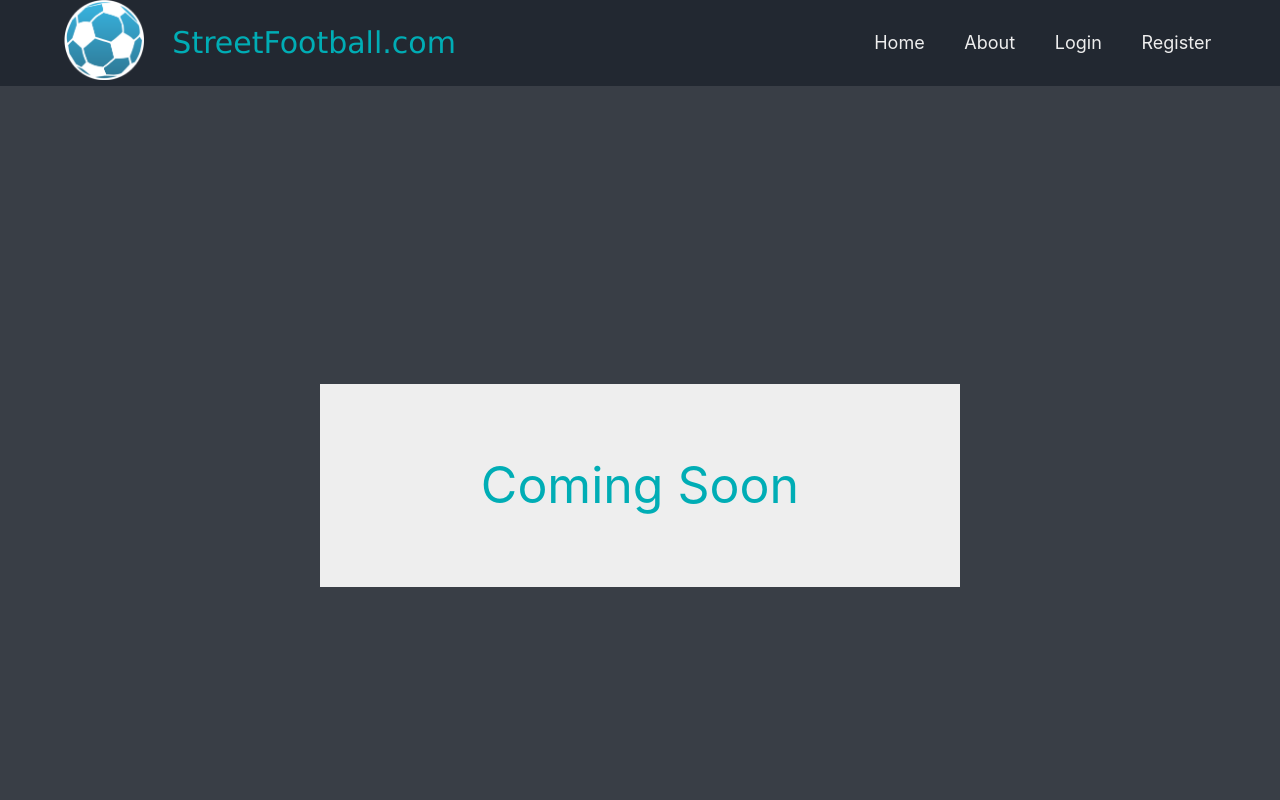
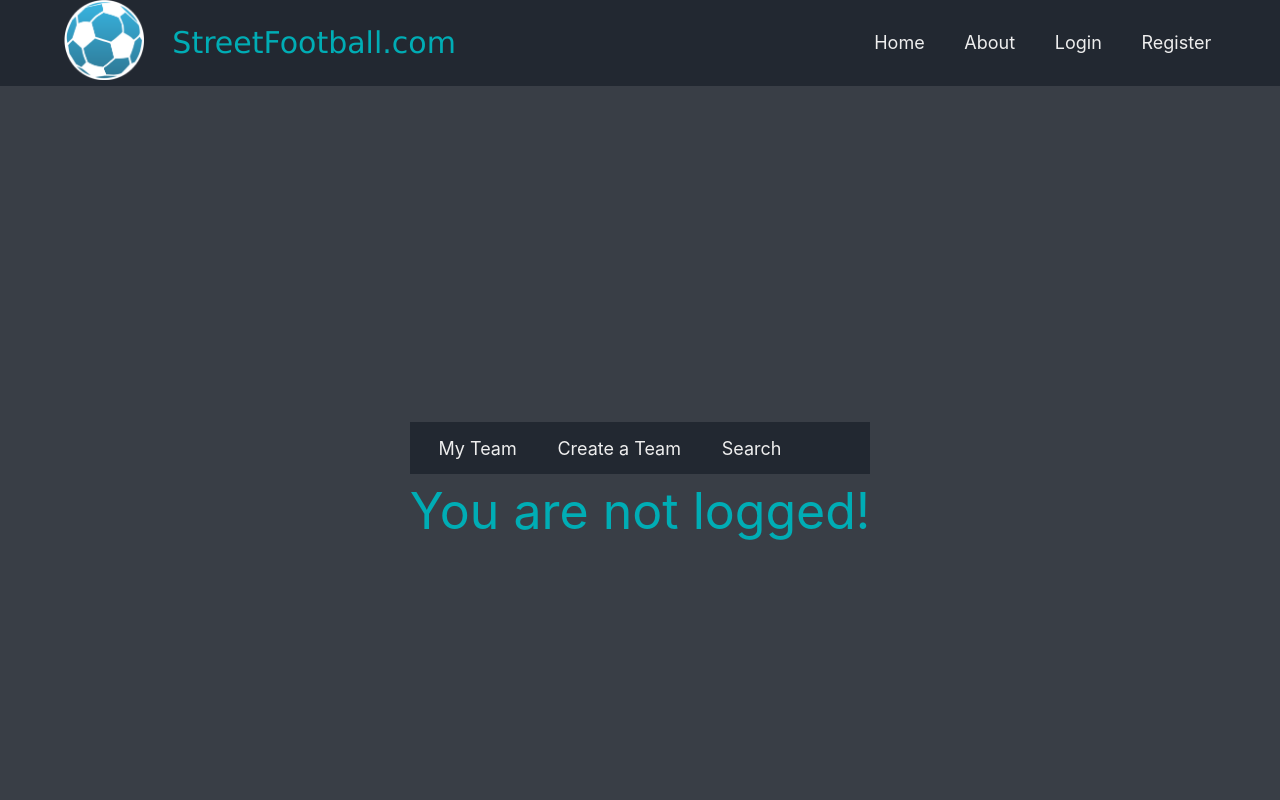
Before and after one commit to MadalinCiobanu/Street-Football, a React (Create React App) app in the folder front/: page /team in a window 1280 px wide. Shown: the top 800 px of the page. Built offline with nearby package versions, Linux system fonts and the light colour scheme; no server answers.

Commit message:
add new routes in App component

```diff
--- a/front/src/App.js
+++ b/front/src/App.js
@@ -7,6 +7,14 @@ import Register from './components/register/RegisterForm';
 import Login from './components/login/LoginForm';
 import About from './components/About';
 import ComingSoon from './components/ComingSoon';
+import UserDetails from './components/userDetails/UserDetails';
+import EditUser from './components/userDetails/EditUser';
+import TeamDetails from './components/teamDetails/TeamDetails';
+import TeamCreator from './components/teamDetails/TeamCreator';
+import TeamSearch from './components/teamDetails/TeamSearch';
+import ApplicationForm from './components/teamApplication/ApplicationForm';
+import TeamApplications from './components/teamDetails/applications/TeamApplications';
+import AcceptUser from './components/teamDetails/applications/AcceptUser';
 
 
 function App() {
@@ -18,7 +26,14 @@ function App() {
         <Route path="/register" component={Register}/>
         <Route path="/login" component={Login}/>
         <Route path="/about" component={About}/>
-        <Route path="/team" component={ComingSoon}/>
+        <Route path="/user" component={UserDetails}/>
+        <Route path="/user-edit" component={EditUser}/>
+        <Route path="/team" component={TeamDetails}/>
+        <Route path="/create-team" component={TeamCreator}/>
+        <Route path="/application/:id" component={ApplicationForm}/>
+        <Route path="/applications" component={TeamApplications}/>
+        <Route path="/accept/:id" component={AcceptUser}/>
+        <Route path="/team-search" component={TeamSearch}/>
         <Route path="/tournament" component={ComingSoon}/>
         <Route path="/referee" component={ComingSoon}/>
         <Footer />
```
